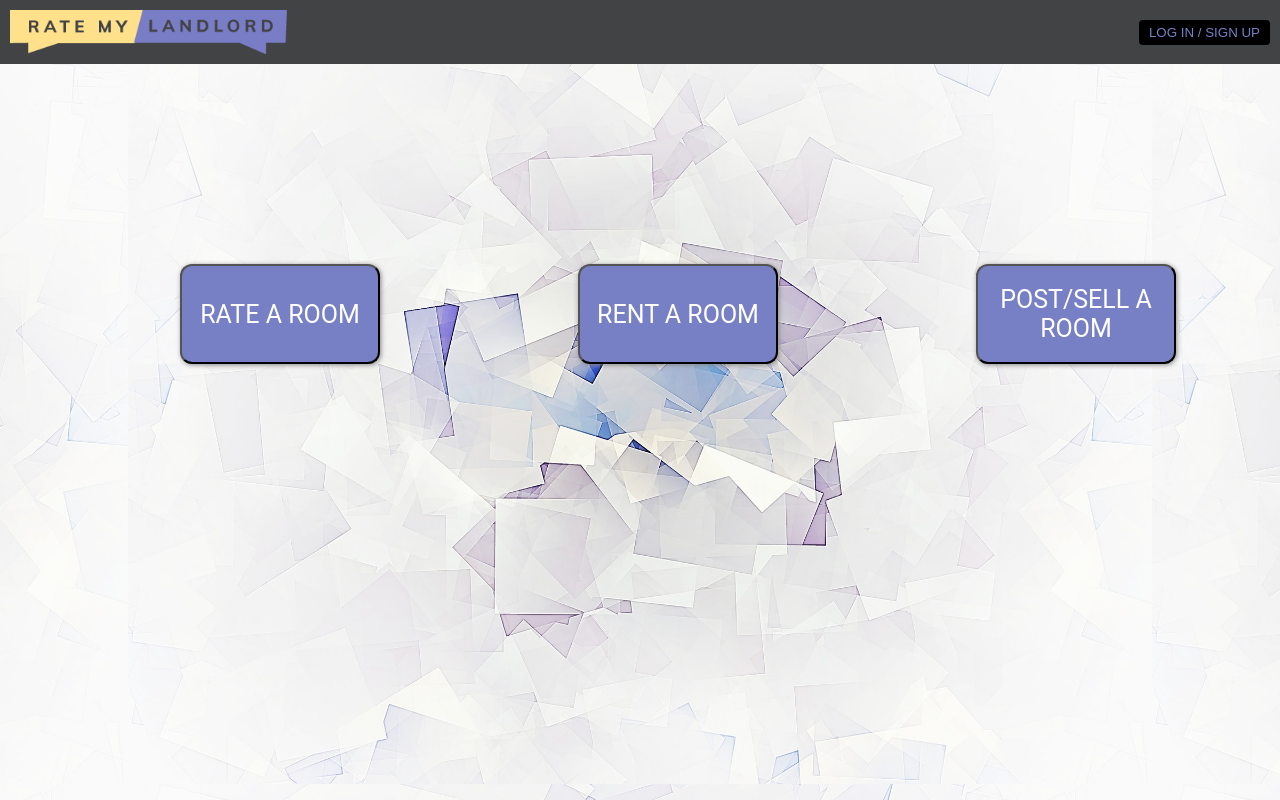
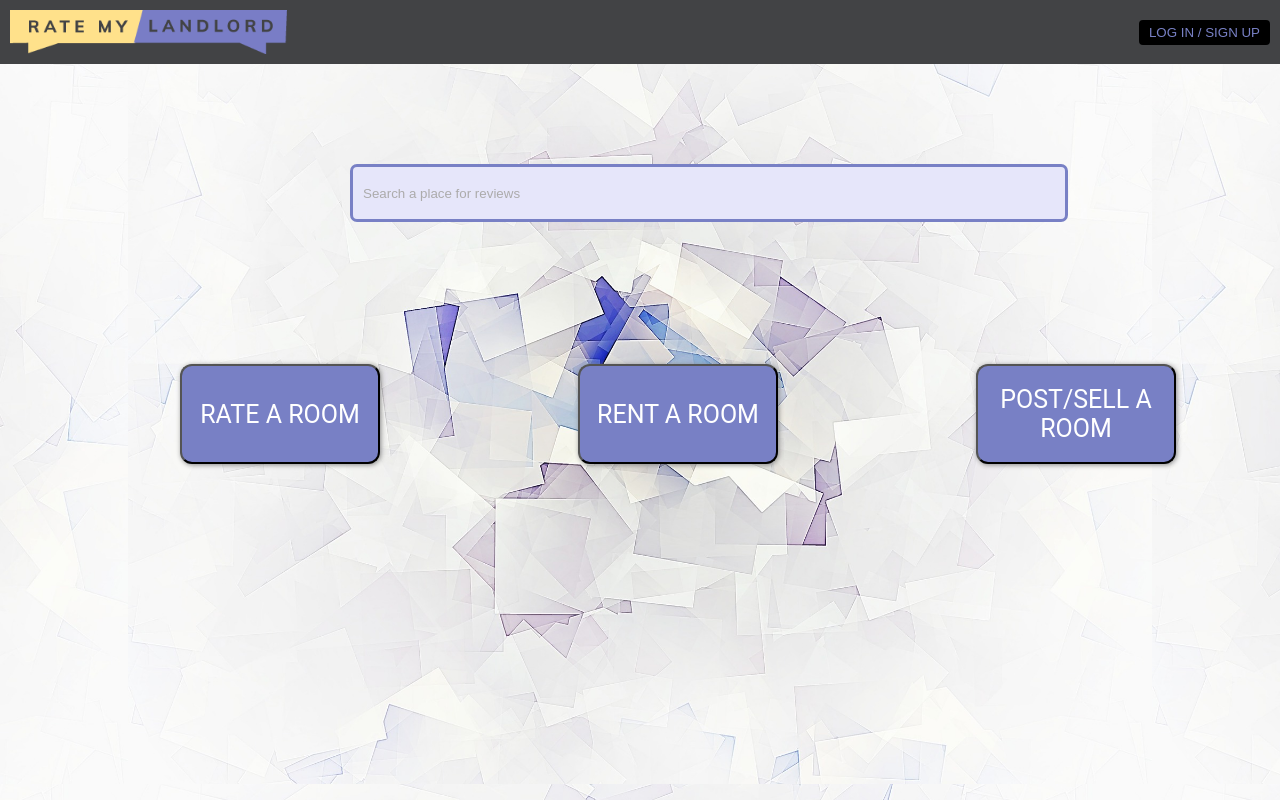
Before and after one commit to Enny15/ratemylandlord, a React (Create React App) app: page / in a window 1280 px wide. Built offline with nearby package versions, Linux system fonts and the light colour scheme.

Commit message:
Added search bar to the homepage

```diff
--- a/src/App.css
+++ b/src/App.css
@@ -34,3 +34,18 @@
 .btn:hover {
   box-shadow: 0 5px #666;
 }
+
+.search-div {
+  display: flex; /* or inline-flex */
+  height: 100px;
+}
+
+.search-div .search .search-bar{
+  width: 700px;  /* Or whatever */
+  height: 50px; /* Or whatever */
+  margin-left: 350px;
+  margin-top: 100px;
+  background: #E6E6FA;
+  border: 3px solid #7880c5 !important;
+  padding-left: 10px;
+}
--- a/src/App.js
+++ b/src/App.js
@@ -9,6 +9,9 @@ class App extends Component {
     return (
       <div className="App">
         <Header />
+        <div className="search-div">
+          <SearchBar />
+        </div>
         <div className="button-div text-center">
             <button type="button" className="btn btn-item">RATE A ROOM</button>
             <button type="button" className="btn btn-item">RENT A ROOM</button>
```
